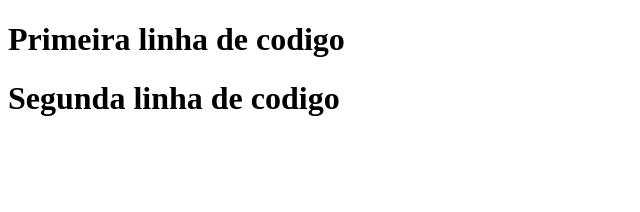
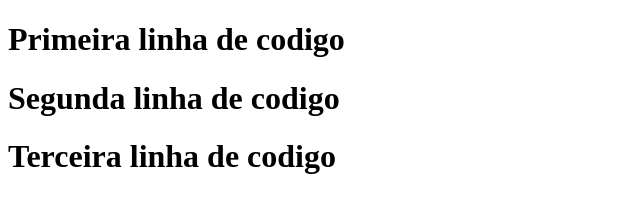
Before and after one commit to NatanBarsotti/PrimeiroProjetoGit, a plain HTML site: page index.html in a window 1280 px wide. Shown: the whole page, without its empty margins (0-640 px from the left). Drawn offline with Linux system fonts and the light colour scheme.

Commit message:
Criando a terceira linha de codigo

```diff
--- a/index.html
+++ b/index.html
@@ -8,5 +8,6 @@
 <body>
     <h1>Primeira linha de codigo</h1>
     <h1>Segunda linha de codigo</h1>
+    <h1>Terceira linha de codigo</h1>
 </body>
 </html>
```
